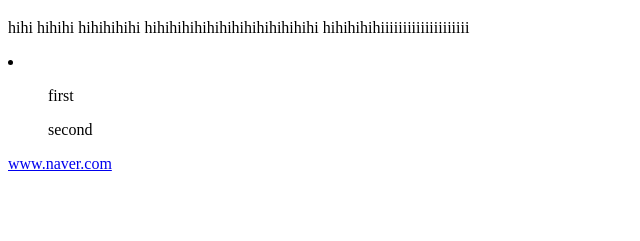
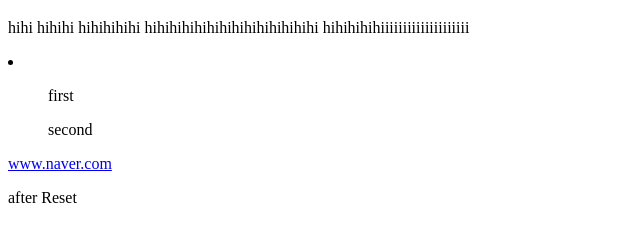
Before and after one commit to sue-23/gitTest, a plain HTML site: page index.html in a window 1280 px wide. Shown: the part 61-302 px from the top of the page, without its empty margins (0-640 px from the left). Drawn offline with Linux system fonts and the light colour scheme.

Commit message:
after Reset

```diff
--- a/index.html
+++ b/index.html
@@ -21,5 +21,8 @@
     </li>
     <a href="https://www.naver.com">www.naver.com</a>
 
+    <p>
+        after Reset
+    </p>
 </body>
 </html>
```
